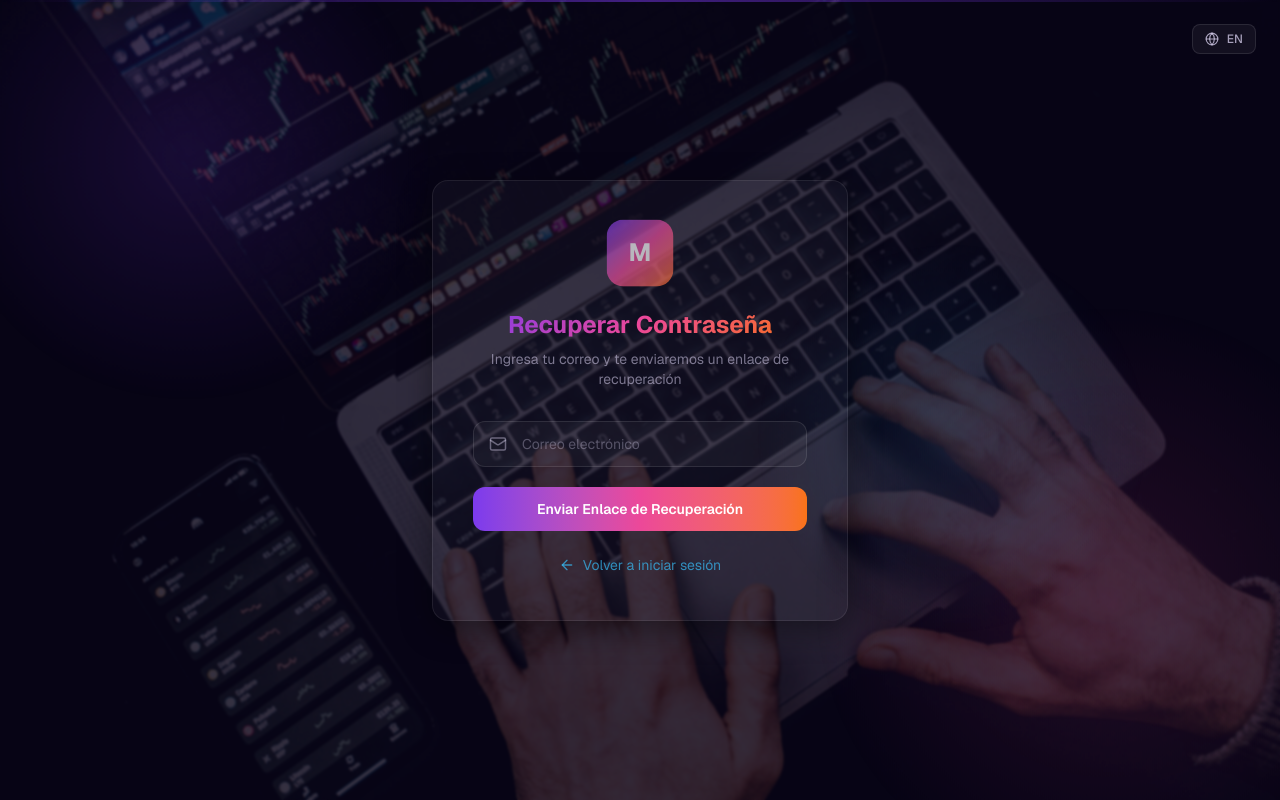
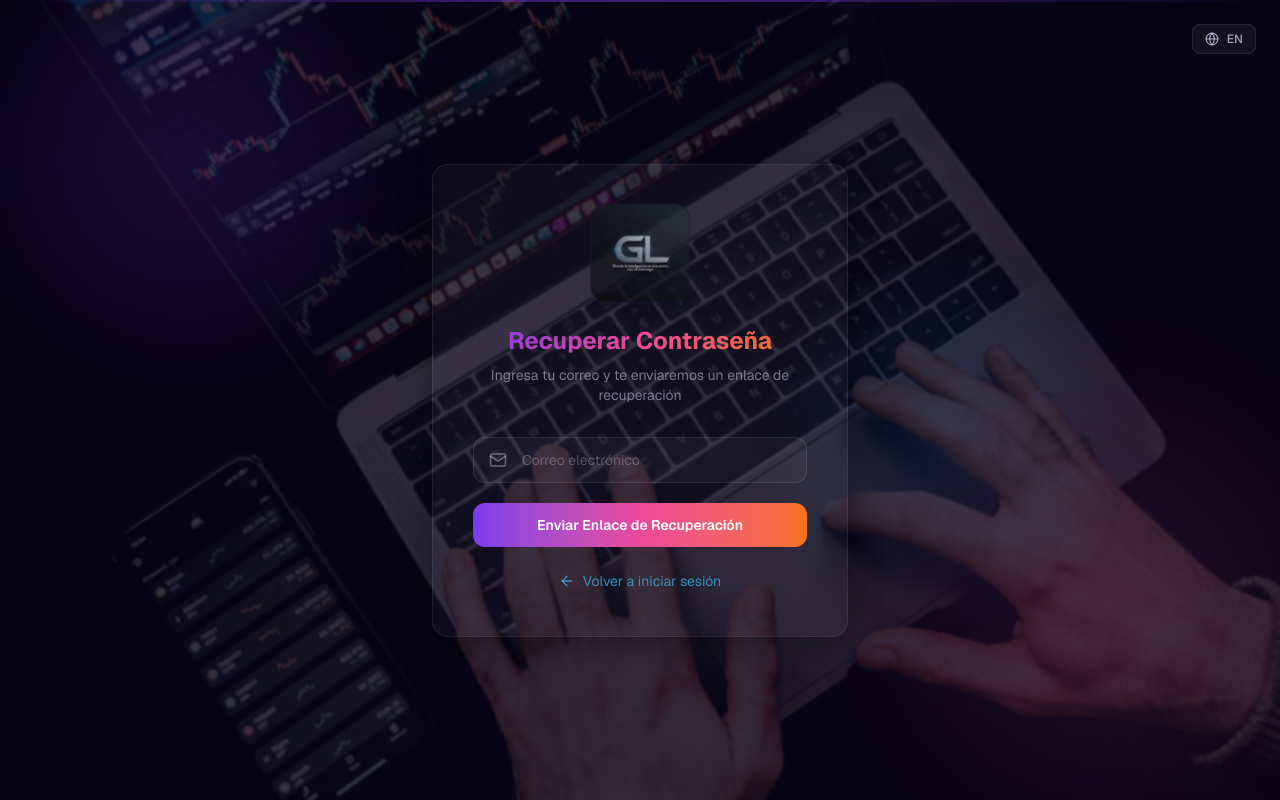
Before and after one commit to glucena1918-tech/reto_14_dias, a Next.js app: page /forgot-password in a window 1280 px wide. Built offline with nearby package versions, Linux system fonts and the light colour scheme.

Commit message:
fix: update logo on forgot password page to use custom GL logo

```diff
--- a/src/app/(auth)/forgot-password/page.tsx
+++ b/src/app/(auth)/forgot-password/page.tsx
@@ -54,8 +54,12 @@ export default function ForgotPasswordPage() {
       <GlassCard className="p-8 sm:p-10">
         {/* Logo */}
         <div className="flex justify-center mb-6">
-          <div className="w-16 h-16 rounded-2xl bg-linear-to-br from-primary via-accent-pink to-accent-warm flex items-center justify-center animate-pulse-glow">
-            <span className="text-2xl font-bold text-white">M</span>
+          <div className="relative w-24 h-24 rounded-2xl overflow-hidden border border-base-content/10 shadow-lg flex items-center justify-center bg-base-200 animate-pulse-glow">
+            <img
+              src="/logo.jpg"
+              alt="GL Logo"
+              className="w-full h-full object-cover"
+            />
           </div>
         </div>
 
```
